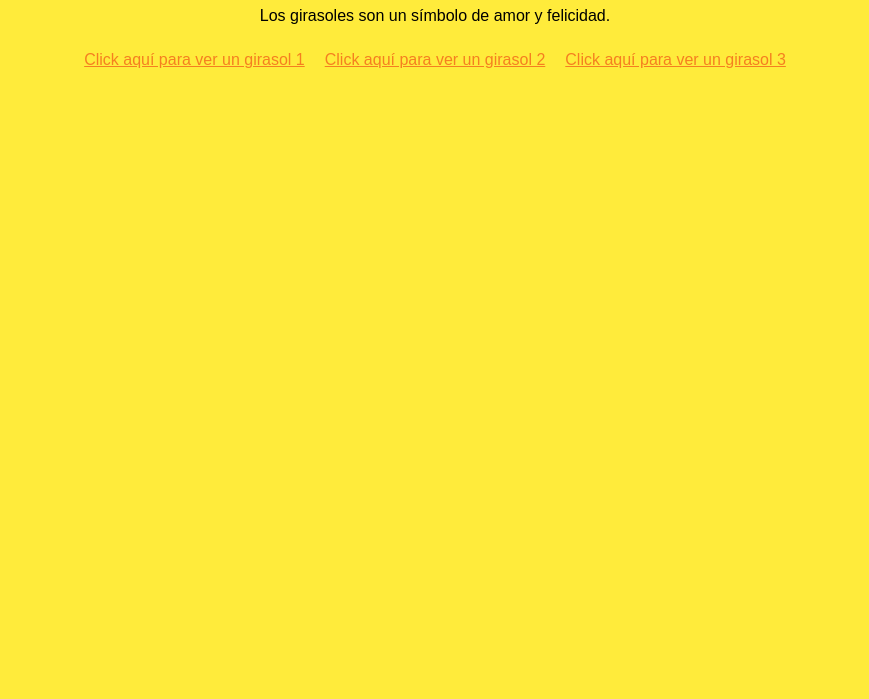
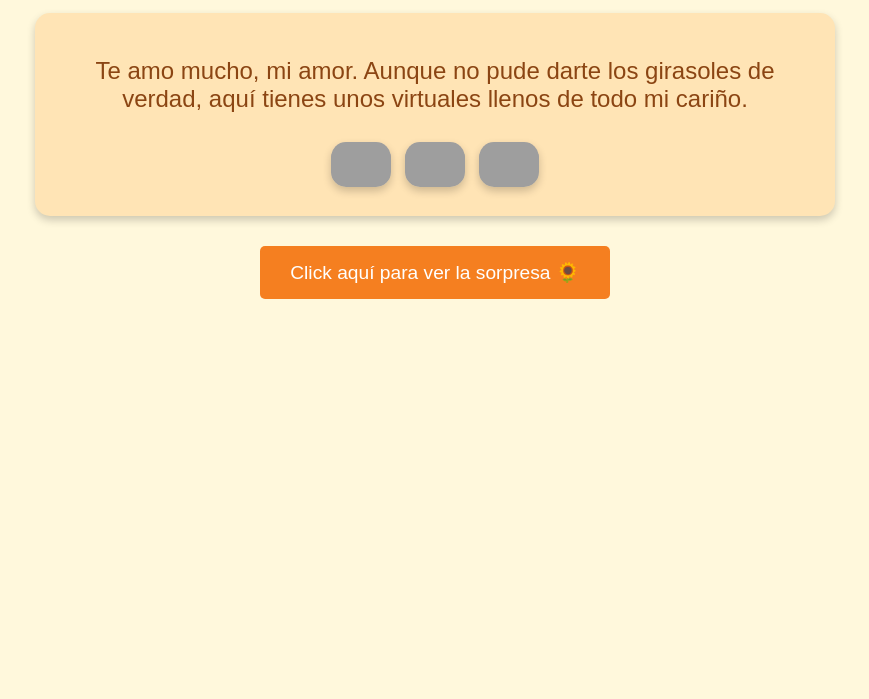
Before and after one commit to ElGhostWolf/Rosi, a plain HTML site: page index.html in a window 1280 px wide. Shown: the part 101-800 px from the top of the page, without its empty margins (205-1074 px from the left). Drawn offline with Linux system fonts and the light colour scheme; grey boxes are pictures that could not be loaded.

Commit message:
Update index.html

```diff
--- a/index.html
+++ b/index.html
@@ -3,60 +3,96 @@
 <head>
     <meta charset="UTF-8">
     <meta name="viewport" content="width=device-width, initial-scale=1.0">
-    <title>Girasoles para Ti</title>
+    <title>Girasoles para Mi Amor</title>
     <style>
         body {
-            background-color: #ffeb3b;
+            background-color: #fff8dc;
             text-align: center;
-            font-family: Arial, sans-serif;
-            padding: 20px;
+            font-family: 'Arial', sans-serif;
+            margin: 0;
+            padding: 0;
         }
         h1 {
             color: #f57f20;
+            font-size: 2.5em;
+            margin-top: 20px;
+        }
+        p {
+            color: #8b4513;
+            font-size: 1.5em;
+        }
+        .container {
+            max-width: 800px;
+            margin: 0 auto;
+            padding: 20px;
+        }
+        .message {
+            background-color: #ffe4b5;
+            border-radius: 15px;
+            padding: 20px;
+            margin: 20px 0;
+            box-shadow: 0 4px 8px rgba(0, 0, 0, 0.2);
+        }
+        .button-container {
+            margin: 30px 0;
+        }
+        .button {
+            background-color: #f57f20;
+            color: white;
+            padding: 15px 30px;
+            border: none;
+            border-radius: 5px;
+            font-size: 1.2em;
+            cursor: pointer;
+            transition: background-color 0.3s ease;
+        }
+        .button:hover {
+            background-color: #ff8c00;
         }
         .flower {
-            width: 50px;
+            width: 60px;
             height: auto;
+            margin: 5px;
         }
-        .clickable {
-            color: #f57f20;
-            text-decoration: underline;
-            cursor: pointer;
-            margin: 10px;
-        }
-        .gallery {
-            display: flex;
-            justify-content: center;
-            flex-wrap: wrap;
+        .image-container {
+            display: none;
+            margin-top: 20px;
         }
         img {
-            max-width: 300px;
+            max-width: 100%;
             height: auto;
-            display: none;
-            margin-top: 10px;
+            border-radius: 15px;
+            box-shadow: 0 4px 8px rgba(0, 0, 0, 0.2);
         }
     </style>
 </head>
 <body>
-    <h1>Girasoles para Mi Novia</h1>
-    <p>Los girasoles son un símbolo de amor y felicidad.</p>
 
-    <div class="gallery">
-        <span class="clickable" onclick="showImage('image1')">Click aquí para ver un girasol 1</span>
-        <img id="image1" src="https://i.pinimg.com/564x/83/04/5b/83045b6e70d4eb87f78b4e128c10a99c.jpg" alt="Girasol 1">
+    <div class="container">
+        <h1>🌻 Girasoles para Mi Rosalis Hermosa 🌻</h1>
+        <div class="message">
+            <p>Te amo mucho, mi amor. Aunque no pude darte los girasoles de verdad, aquí tienes unos virtuales llenos de todo mi cariño.</p>
+            <img src="https://i.pinimg.com/564x/83/04/5b/83045b6e70d4eb87f78b4e128c10a99c.jpg" alt="Pequeño girasol" class="flower">
+            <img src="https://i.pinimg.com/564x/83/04/5b/83045b6e70d4eb87f78b4e128c10a99c.jpg" alt="Pequeño girasol" class="flower">
+            <img src="https://i.pinimg.com/564x/83/04/5b/83045b6e70d4eb87f78b4e128c10a99c.jpg" alt="Pequeño girasol" class="flower">
+        </div>
 
-        <span class="clickable" onclick="showImage('image2')">Click aquí para ver un girasol 2</span>
-        <img id="image2" src="URL_DE_IMAGEN_GIRASOL2" alt="Girasol 2">
+        <div class="button-container">
+            <button class="button" onclick="showImage()">Click aquí para ver la sorpresa 🌻</button>
+        </div>
 
-        <span class="clickable" onclick="showImage('image3')">Click aquí para ver un girasol 3</span>
-        <img id="image3" src="URL_DE_IMAGEN_GIRASOL3" alt="Girasol 3">
+        <div class="image-container" id="imageContainer">
+            <p>No se pudieron los de verdad, pero aquí te dejo esta foto hermosa de girasoles 🌻🌻</p>
+            <img src="https://i.pinimg.com/564x/83/04/5b/83045b6e70d4eb87f78b4e128c10a99c.jpg" alt="Girasol grande">
+        </div>
     </div>
 
     <script>
-        function showImage(id) {
-            const img = document.getElementById(id);
-            img.style.display = img.style.display === 'none' || img.style.display === '' ? 'block' : 'none';
+        function showImage() {
+            const imageContainer = document.getElementById('imageContainer');
+            imageContainer.style.display = 'block';
         }
     </script>
+
 </body>
 </html>
```
